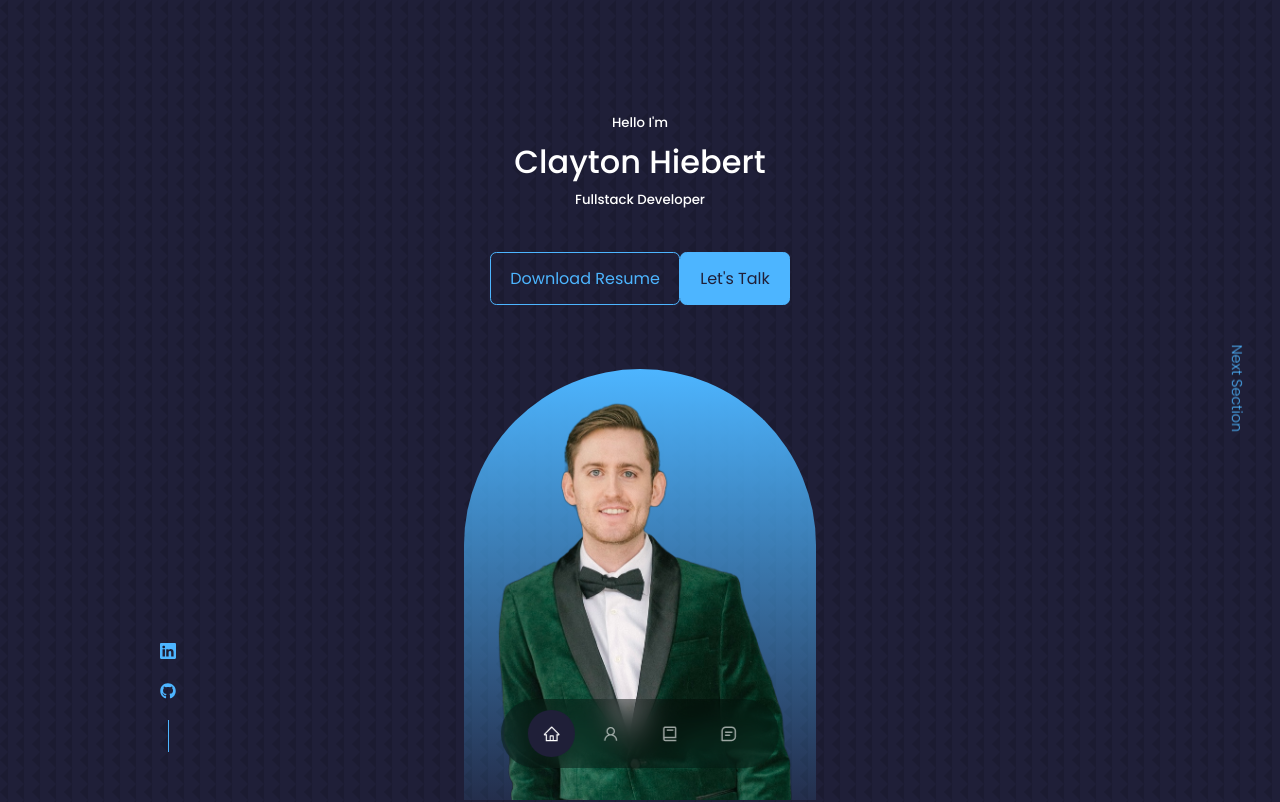
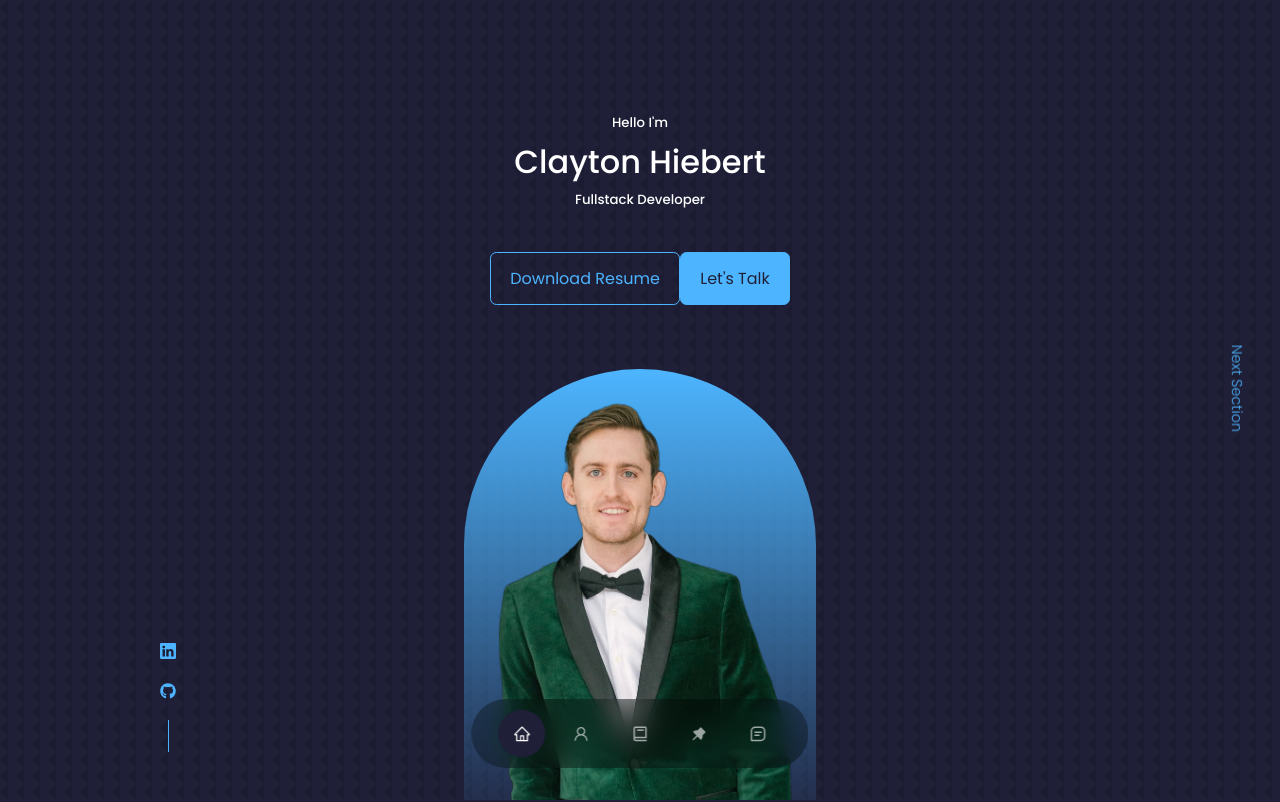
Before and after one commit to klay2k/portfoliowebsite, a React (Create React App) app: page / in a window 1280 px wide. Shown: the top 802 px of the page. Built offline with nearby package versions, Linux system fonts and the light colour scheme.

Commit message:
Top level site hierarchy in App.jsx can also come from sections config
- Added in a portfolio entry to sections.js bc it was missing

```diff
--- a/src/App.jsx
+++ b/src/App.jsx
@@ -1,22 +1,16 @@
 import React from 'react'
-import Header from './components/header/Header'
 import Nav from './components/nav/Nav'
-import About from './components/about/About'
-import Experience from './components/experience/Experience'
-import Portfolio from './components/portfolio/Portfolio'
-import Contact from './components/contact/Contact'
 import Footer from './components/footer/Footer'
 
+import { sections } from './sections'
 
 const App = () => {
   return (
     <>
-      <Header />
+      {sections.map((s) => {
+        return <s.component key={s.anchor} />;
+      })}
       <Nav />
-      <About />
-      <Experience />
-      <Portfolio />
-      <Contact />
       <Footer />
     </>
   )
--- a/src/components/nav/Nav.jsx
+++ b/src/components/nav/Nav.jsx
@@ -16,7 +16,7 @@ const Nav = () => {
 
   return (
     <nav>
-      {sections.map(({ anchor, component: IconComponentReference }) => {
+      {sections.map(({ anchor, navIcon: IconComponentReference }) => {
         return (
           <a {...getProps(anchor)}>
             <IconComponentReference />
--- a/src/sections.js
+++ b/src/sections.js
@@ -1,9 +1,15 @@
-import { AiOutlineHome, AiOutlineUser } from "react-icons/ai";
+import { AiOutlineHome, AiOutlineUser, AiFillPushpin } from "react-icons/ai";
 import { BiBook, BiMessageSquareDetail } from "react-icons/bi";
+import Header from "./components/header/Header";
+import About from "./components/about/About";
+import Experience from "./components/experience/Experience";
+import Contact from "./components/contact/Contact";
+import Portfolio from "./components/portfolio/Portfolio";
 
 export const sections = [
-  { anchor: "#", component: AiOutlineHome },
-  { anchor: "#about", component: AiOutlineUser },
-  { anchor: "#experience", component: BiBook },
-  { anchor: "#contact", component: BiMessageSquareDetail },
+  { anchor: "#", navIcon: AiOutlineHome, component: Header },
+  { anchor: "#about", navIcon: AiOutlineUser, component: About },
+  { anchor: "#experience", navIcon: BiBook, component: Experience },
+  { anchor: "#portfolio", navIcon: AiFillPushpin, component: Portfolio },
+  { anchor: "#contact", navIcon: BiMessageSquareDetail, component: Contact },
 ];
```
